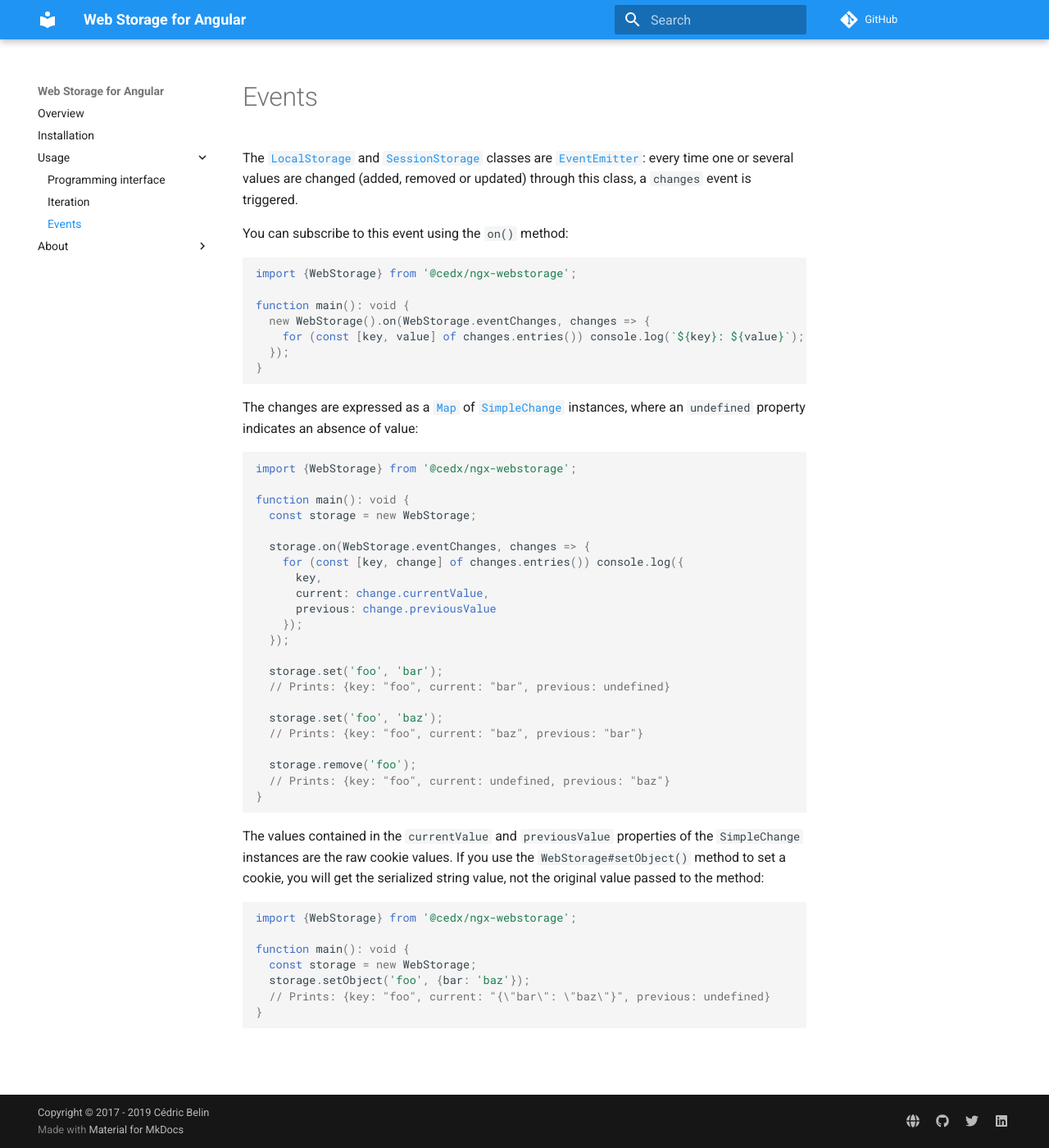
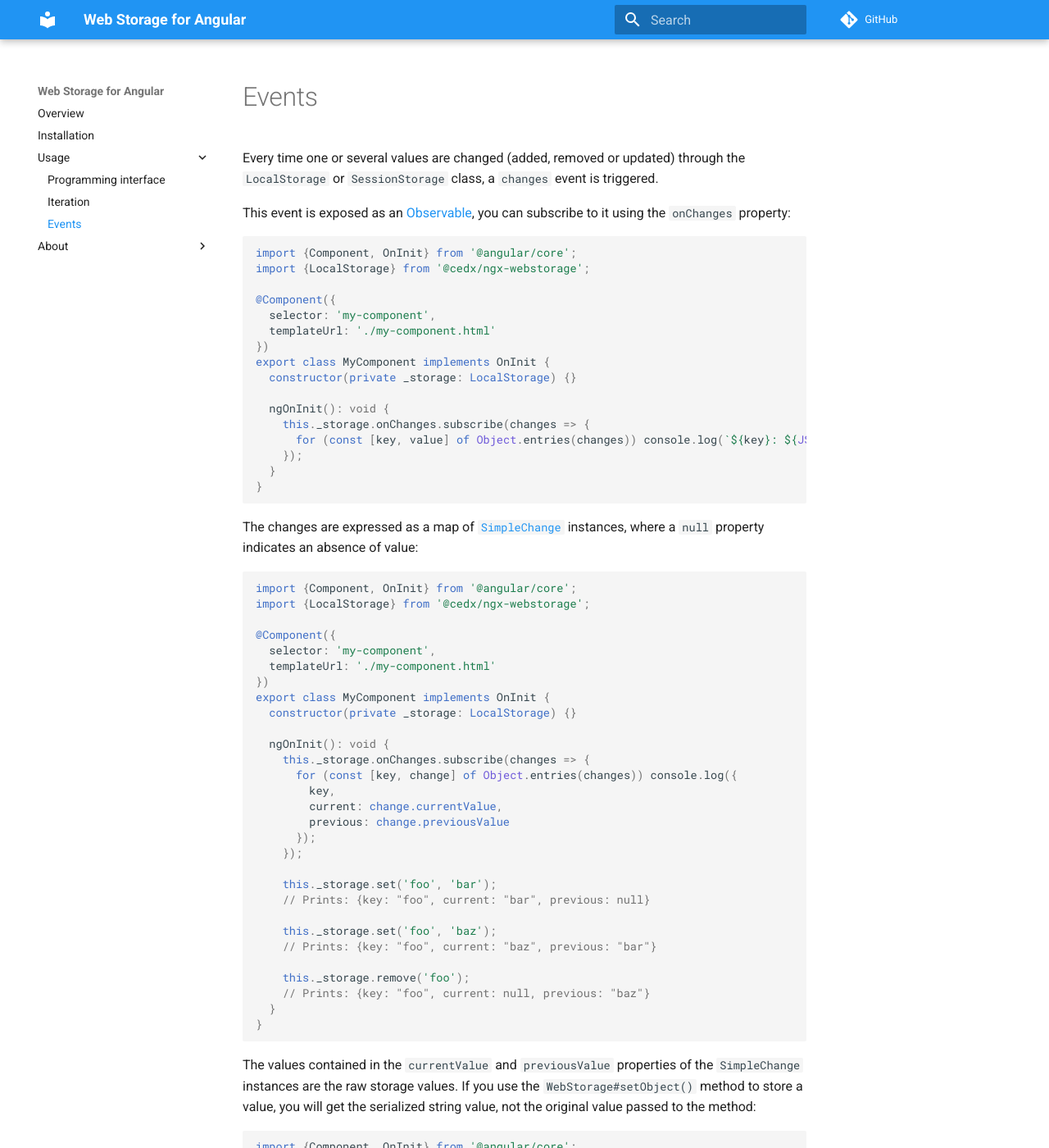
Before and after one commit to cedx/ngx-webstorage, an MkDocs documentation site: the page built from doc/usage/events.md, in a window 1280 px wide and 1400 px high. Shown: the whole window at 82% size. Built offline with MkDocs 1.6.1 and Material for MkDocs 9.7.7, drawn with Linux system fonts in a browser that asks for light colours; comment, search, counter and statistics services are not loaded; some of the changed text lies outside the part shown.

Commit message:
Updated the documentation

````diff
--- a/doc/usage/events.md
+++ b/doc/usage/events.md
@@ -1,53 +1,77 @@
 # Events
-The [`LocalStorage`](api.md) and [`SessionStorage`](api.md) classes are [`EventEmitter`](https://nodejs.org/api/events.html): every time one or several values are changed (added, removed or updated) through this class, a `changes` event is triggered.
+Every time one or several values are changed (added, removed or updated) through the `LocalStorage` or `SessionStorage` class, a `changes` event is triggered.
 
-You can subscribe to this event using the `on()` method:
+This event is exposed as an [Observable](https://angular.io/guide/observables), you can subscribe to it using the `onChanges` property:
 
 ```ts
-import {WebStorage} from '@cedx/ngx-webstorage';
+import {Component, OnInit} from '@angular/core';
+import {LocalStorage} from '@cedx/ngx-webstorage';
 
-function main(): void {
-  new WebStorage().on(WebStorage.eventChanges, changes => {
-    for (const [key, value] of changes.entries()) console.log(`${key}: ${value}`);
-  });
+@Component({
+  selector: 'my-component',
+  templateUrl: './my-component.html'
+})
+export class MyComponent implements OnInit {
+  constructor(private _storage: LocalStorage) {}
+
+  ngOnInit(): void {
+    this._storage.onChanges.subscribe(changes => {
+      for (const [key, value] of Object.entries(changes)) console.log(`${key}: ${JSON.stringify(value)}`);
+    });
+  }
 }
 ```
 
-The changes are expressed as a [`Map`](https://developer.mozilla.org/en-US/docs/Web/JavaScript/Reference/Global_Objects/Map) of [`SimpleChange`](https://github.com/cedx/ngx-webstorage.js/blob/master/src/simple_change.ts) instances, where an `undefined` property indicates an absence of value:
+The changes are expressed as a map of [`SimpleChange`](https://angular.io/api/core/SimpleChange) instances, where a `null` property indicates an absence of value:
 
 ```ts
-import {WebStorage} from '@cedx/ngx-webstorage';
+import {Component, OnInit} from '@angular/core';
+import {LocalStorage} from '@cedx/ngx-webstorage';
 
-function main(): void {
-  const storage = new WebStorage;
+@Component({
+  selector: 'my-component',
+  templateUrl: './my-component.html'
+})
+export class MyComponent implements OnInit {
+  constructor(private _storage: LocalStorage) {}
 
-  storage.on(WebStorage.eventChanges, changes => {
-    for (const [key, change] of changes.entries()) console.log({
-      key,
-      current: change.currentValue,
-      previous: change.previousValue
+  ngOnInit(): void {
+    this._storage.onChanges.subscribe(changes => {
+      for (const [key, change] of Object.entries(changes)) console.log({
+        key,
+        current: change.currentValue,
+        previous: change.previousValue
+      });
     });
-  });
 
-  storage.set('foo', 'bar');
-  // Prints: {key: "foo", current: "bar", previous: undefined}
+    this._storage.set('foo', 'bar');
+    // Prints: {key: "foo", current: "bar", previous: null}
 
-  storage.set('foo', 'baz');
-  // Prints: {key: "foo", current: "baz", previous: "bar"}
+    this._storage.set('foo', 'baz');
+    // Prints: {key: "foo", current: "baz", previous: "bar"}
 
-  storage.remove('foo');
-  // Prints: {key: "foo", current: undefined, previous: "baz"}
+    this._storage.remove('foo');
+    // Prints: {key: "foo", current: null, previous: "baz"}
+  }
 }
 ```
 
-The values contained in the `currentValue` and `previousValue` properties of the `SimpleChange` instances are the raw cookie values. If you use the `WebStorage#setObject()` method to set a cookie, you will get the serialized string value, not the original value passed to the method:
+The values contained in the `currentValue` and `previousValue` properties of the `SimpleChange` instances are the raw storage values. If you use the `WebStorage#setObject()` method to store a value, you will get the serialized string value, not the original value passed to the method:
 
 ```ts
-import {WebStorage} from '@cedx/ngx-webstorage';
+import {Component, OnInit} from '@angular/core';
+import {SessionStorage} from '@cedx/ngx-webstorage';
 
-function main(): void {
-  const storage = new WebStorage;
-  storage.setObject('foo', {bar: 'baz'});
-  // Prints: {key: "foo", current: "{\"bar\": \"baz\"}", previous: undefined}
+@Component({
+  selector: 'my-component',
+  templateUrl: './my-component.html'
+})
+export class MyComponent implements OnInit {
+  constructor(private _storage: SessionStorage) {}
+
+  ngOnInit(): void {
+    this._storage.setObject('foo', {bar: 'baz'});
+    // Prints: {key: "foo", current: "{\"bar\": \"baz\"}", previous: null}
+  }
 }
 ```
````
Also changed, not shown: README.md (+0 -79 lines), doc/installation.md (+1 -1 lines), doc/usage/api.md (+7 -27 lines), 1 other file.
